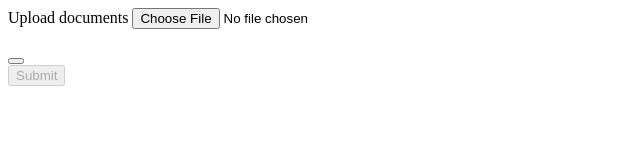
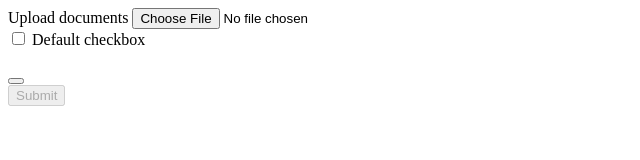
Before and after one commit to NiekPas/insight, a website with bundled scripts: page index.html in a window 1280 px wide. Shown: the whole page, without its empty margins (0-640 px from the left). Built offline with nearby package versions, Linux system fonts and the light colour scheme; files whose address does not match are found by name.

Commit message:
html checkbox

```diff
--- a/index.html
+++ b/index.html
@@ -19,6 +19,13 @@
       <div class="mb-3">
         <label for="formFile" class="form-label">Upload documents</label>
         <input class="form-control" type="file" id="formFile" accept="text/plain">
+        <div class="form-check">
+          <input class="form-check-input" type="checkbox" value="" id="removeStopwords">
+          <label class="form-check-label" for="removeStopwords">
+            Default checkbox
+          </label>
+        </div>
+
       </div>
 
       <div class="toast-container position-fixed bottom-0 end-0 p-3">
```
